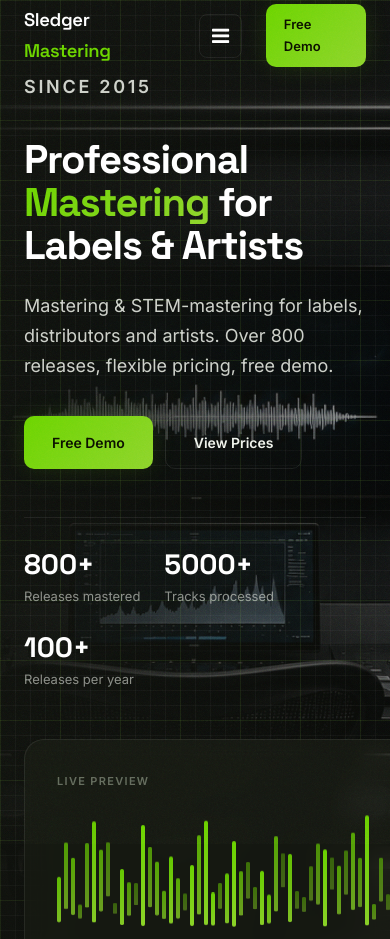
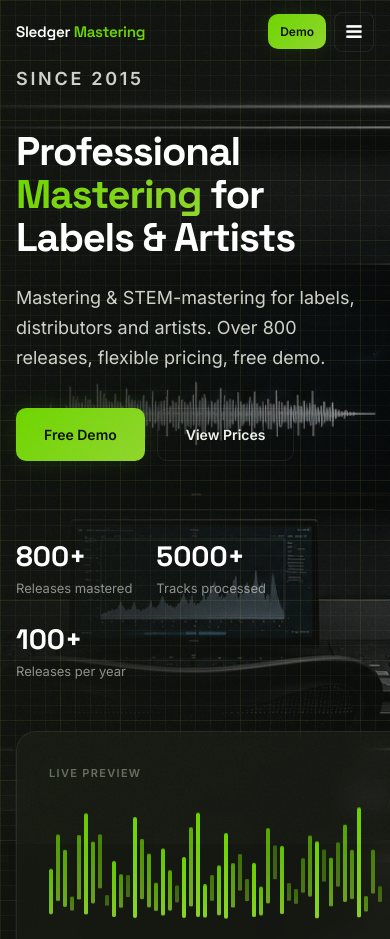
Before and after one commit to sledgerboy/sledgermastering, a PHP site: page / in a window 390 px wide. Shown: the top 939 px of the page. Run offline with PHP 8.4, Linux system fonts and the light colour scheme.

Commit message:
updates-july

```diff
--- a/css/site.css
+++ b/css/site.css
@@ -164,6 +164,12 @@
 	justify-content: space-between;
 	height: 100%;
 	gap: 24px;
+	flex-wrap: nowrap;
+}
+
+.logo {
+	flex-shrink: 1;
+	min-width: 0;
 }
 
 .logo a {
@@ -172,6 +178,7 @@
 	font-weight: 600;
 	color: #fff;
 	letter-spacing: -0.02em;
+	white-space: nowrap;
 }
 
 .logo a span { color: var(--accent); }
@@ -202,6 +209,21 @@
 	display: flex;
 	align-items: center;
 	gap: 16px;
+}
+
+.header-tools {
+	display: flex;
+	align-items: center;
+	gap: 12px;
+	flex-shrink: 0;
+}
+
+.header-cta__short {
+	display: none;
+}
+
+.header-cta {
+	white-space: nowrap;
 }
 
 .header-social {
@@ -848,6 +870,16 @@
 
 .terms-card ol li { margin-bottom: 8px; }
 
+.terms-card p {
+	color: var(--text-muted);
+	font-size: 14px;
+	line-height: 1.65;
+}
+
+.terms-card p + p {
+	margin-top: 12px;
+}
+
 .terms-card blockquote {
 	margin-top: 16px;
 	padding: 16px;
@@ -896,7 +928,7 @@
 	margin: 0 auto 16px;
 	border-radius: 12px;
 	overflow: hidden;
-	background: #fff;
+	/*background: #fff;*/
 	display: flex;
 	align-items: center;
 	justify-content: center;
@@ -1360,7 +1392,7 @@
 	.pricing-grid { grid-template-columns: repeat(2, 1fr); }
 }
 
-@media (max-width: 768px) {
+@media (max-width: 1100px) {
 	.nav-toggle { display: flex; align-items: center; justify-content: center; }
 
 	.site-nav-wrap {
@@ -1375,6 +1407,7 @@
 		opacity: 0;
 		pointer-events: none;
 		transition: transform var(--transition), opacity var(--transition);
+		z-index: 999;
 	}
 
 	.site-nav-wrap.open {
@@ -1394,6 +1427,43 @@
 	}
 
 	.header-social { display: none; }
+}
+
+@media (max-width: 768px) {
+	:root {
+		--header-h: 64px;
+	}
+
+	.container {
+		padding: 0 16px;
+	}
+
+	.site-header .container {
+		gap: 10px;
+	}
+
+	.logo a {
+		font-size: 0.95rem;
+	}
+
+	.header-tools {
+		gap: 8px;
+	}
+
+	.header-actions {
+		gap: 0;
+	}
+
+	.header-actions .btn-sm {
+		padding: 8px 12px;
+		font-size: 12px;
+	}
+
+	.nav-toggle {
+		width: 40px;
+		height: 40px;
+		font-size: 18px;
+	}
 
 	.section { padding: 72px 0; }
 
@@ -1412,3 +1482,8 @@
 
 	.hero-stats { flex-wrap: wrap; gap: 24px; }
 }
+
+@media (max-width: 400px) {
+	.header-cta__full { display: none; }
+	.header-cta__short { display: inline; }
+}
--- a/docker-compose.yml
+++ b/docker-compose.yml
@@ -3,13 +3,12 @@
 services:
   # PHP 8 с Apache
   php:
-    image: php:8.2-apache
+    build: .
     container_name: SMSite
     ports:
       - "9099:80"
     volumes:
       - .:/var/www/html  # монтируем текущую папку (корень проекта)
-      - ./php.ini:/usr/local/etc/php/conf.d/custom.ini
     depends_on:
       - mysql
     environment:
--- /dev/null
+++ b/googlea5357a6fcd3484a7.html
@@ -0,0 +1 @@
+google-site-verification: googlea5357a6fcd3484a7.html
--- a/header.php
+++ b/header.php
@@ -3,10 +3,6 @@
 		<div class="logo">
 			<a href="/">Sledger <span>Mastering</span></a>
 		</div>
-
-		<button class="nav-toggle" id="nav-toggle" aria-label="Toggle menu" aria-expanded="false">
-			<i class="fa fa-bars"></i>
-		</button>
 
 		<div class="site-nav-wrap" id="site-nav-wrap">
 			<ul class="site-nav" id="nav">
@@ -20,6 +16,7 @@
 			</ul>
 		</div>
 
+		<div class="header-tools">
 			<div class="header-actions">
 				<ul class="header-social">
 					<li><a target="_blank" rel="nofollow" href="https://fb.com/sledgermastering" aria-label="Facebook"><i class="fa fa-facebook"></i></a></li>
@@ -27,7 +24,15 @@
 					<li><a target="_blank" rel="nofollow" href="https://www.soundcloud.com/sledgermastering" aria-label="SoundCloud"><i class="fa fa-soundcloud"></i></a></li>
 					<li><a target="_blank" rel="nofollow" href="https://www.instagram.com/sledger.music" aria-label="Instagram"><i class="fa fa-instagram"></i></a></li>
 				</ul>
-			<a href="#contact" class="btn btn-primary btn-sm">Free Demo</a>
+				<a href="#contact" class="btn btn-primary btn-sm header-cta">
+					<span class="header-cta__full">Free Demo</span>
+					<span class="header-cta__short">Demo</span>
+				</a>
+			</div>
+
+			<button class="nav-toggle" id="nav-toggle" aria-label="Toggle menu" aria-expanded="false">
+				<i class="fa fa-bars"></i>
+			</button>
 		</div>
 	</div>
 </header>
--- a/index.php
+++ b/index.php
@@ -232,6 +232,8 @@
 			<div class="terms-card">
 				<h3>Payment</h3>
 				<p>We send a PDF invoice with a private link to the bePaid authorization page. Payment is SSL-protected, verified by Visa and MasterCard Secure Code. Visa, MasterCard, GPay accepted.</p>
+				<p>Card payments are processed through the <a href="https://bepaid.by/kak-oplatit" target="_blank" rel="noopener noreferrer">bePaid</a> electronic payment system. The bePaid payment page meets all data transmission security requirements (PCI DSS Level 1). All confidential data is stored in encrypted form and is highly resistant to unauthorized access. Access to authorization pages is provided using a protocol that ensures secure data transmission over the Internet (SSL/TLS).</p>
+				<p lang="ru">Платежи по банковским картам осуществляются через систему электронных платежей <a href="https://bepaid.by/kak-oplatit" target="_blank" rel="noopener noreferrer">bePaid</a>. Платежная страница bePaid отвечает всем требованиям безопасности передачи данных (PCI DSS Level 1). Все конфиденциальные данные хранятся в зашифрованном виде и максимально устойчивы к взлому. Доступ к авторизационным страницам осуществляется с использованием протокола, обеспечивающего безопасную передачу данных в Интернете (SSL/TLS).</p>
 				<blockquote>Prices are calculated per National Bank of Belarus exchange rates. Payments are processed in BYN; your card is debited in your local currency.</blockquote>
 			</div>
 		</div>
```
Also changed, not shown: 1 other file. Lines whose indentation alone changed are shown as unchanged.
